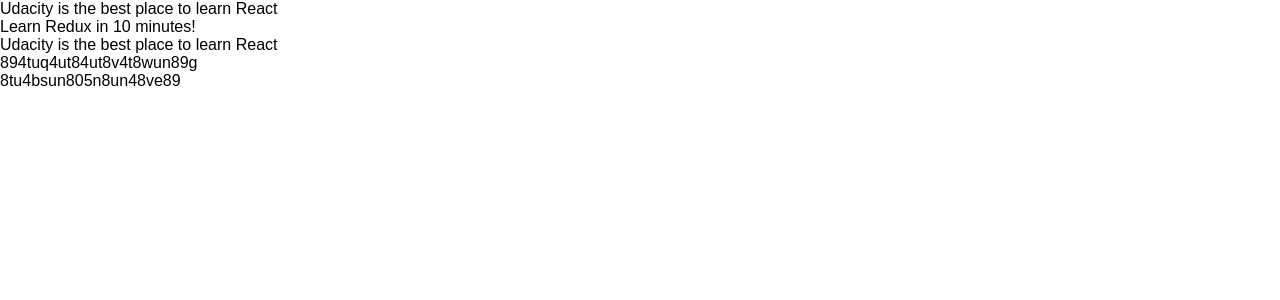
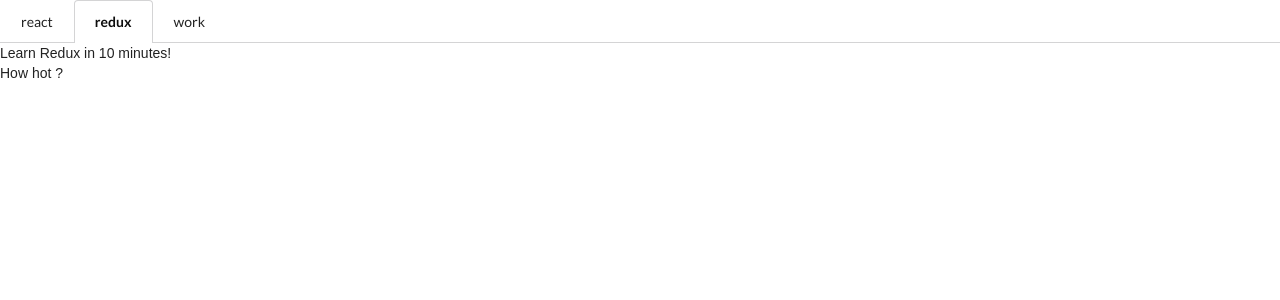
Before and after one commit to uberman4740/reddit-react, a React (Create React App) app: page / in a window 1280 px wide. Shown: the top 300 px of the page. Built offline with nearby package versions, Linux system fonts and the light colour scheme.

Commit message:
Read hard coded category posts

```diff
--- a/public/index.html
+++ b/public/index.html
@@ -10,6 +10,7 @@
     -->
     <link rel="manifest" href="%PUBLIC_URL%/manifest.json">
     <link rel="shortcut icon" href="%PUBLIC_URL%/favicon.ico">
+    <link rel="stylesheet" href="//cdnjs.cloudflare.com/ajax/libs/semantic-ui/2.2.12/semantic.min.css"></link>
     <!--
       Notice the use of %PUBLIC_URL% in the tags above.
       It will be replaced with the URL of the `public` folder during the build.
--- a/src/App.js
+++ b/src/App.js
@@ -1,18 +1,40 @@
 import React, {Component} from 'react';
 import logo from './logo.svg';
 import './App.css';
-import {createStore} from 'redux'
+import {createStore, combineReducers} from 'redux'
 
 
 const initialState = {
     activePostId: "8xf0y6ziyjabvozdd253nd",
+    activeCategoryId: "redux",
+    categories: {
+        byId: {
+            "react": {
+                id: "react",
+                name: "react",
+                path: "react"
+            },
+            "redux": {
+                id: "redux",
+                name: "redux",
+                path: "redux"
+            },
+            "work": {
+                id: "work",
+                name: "work",
+                path: "work"
+            },
+
+        },
+        allIds: ["react", "redux", "work"]
+    },
 
     posts: {
         byId: {
             "8xf0y6ziyjabvozdd253nd": {
                 id: '8xf0y6ziyjabvozdd253nd',
                 timestamp: 1467166872634,
-                title: 'Udacity is the best place to learn React',
+                title: 'How hot is the sun?',
                 body: 'Everyone says so after all.',
                 author: 'thingtwo',
                 category: 'react',
@@ -22,6 +44,7 @@
                 commentCount: 2,
 
             },
+
             "6ni6ok3ym7mf1p33lnez": {
                 id: '6ni6ok3ym7mf1p33lnez',
                 timestamp: 1468479767190,
@@ -33,9 +56,23 @@
                 deleted: false,
                 comments: [],
                 commentCount: 0,
-            }
+            },
+            "8xf0y6ziyjabvozdd253ne": {
+                id: '8xf0y6ziyjabvozdd253ne',
+                timestamp: 1467166872634,
+                title: 'How hot ?',
+                body: 'Everyone ',
+                author: 'thingtwo',
+                category: 'redux',
+                voteScore: 6,
+                deleted: false,
+                comments: ["894tuq4ut84ut8v4t8wun89e"],
+                commentCount: 2,
+
+            },
         },
-        allIds: ["8xf0y6ziyjabvozdd253nd", "6ni6ok3ym7mf1p33lnez"]
+
+        allIds: ["8xf0y6ziyjabvozdd253nd", "6ni6ok3ym7mf1p33lnez", "8xf0y6ziyjabvozdd253ne"]
     },
     comments: {
         byId: {
@@ -59,6 +96,17 @@
                 deleted: false,
                 parentDeleted: false
             },
+            "894tuq4ut84ut8v4t8wun89e": {
+                id: '894tuq4ut84ut8v4t8wun89e',
+                parentId: "8xf0y6ziyjabvozdd253ne",
+                timestamp: 1469479767190,
+                body: 'Comments!.',
+                author: 'thingone',
+                voteScore: -5,
+                deleted: false,
+                parentDeleted: false
+            }
+
 
         },
         allIds: ["894tuq4ut84ut8v4t8wun89g", "8tu4bsun805n8un48ve89"]
@@ -80,6 +128,10 @@
     }
 }
 
+function reducer(state, action) {
+    return state
+}
+
 // function reducer(state, action) {
 //     switch(action.type){
 //         case 'OPEN_POST': {
@@ -92,25 +144,89 @@
 //
 //     return state
 // }
-function reducer(state,action){
-    return {
-        activePostId: activePostIdReducer(state.activePostId,action),
-        posts: postsReducer(state.posts,action)
+// const reducer = combineReducers({
+//     activePostId: activePostIdReducer,
+//     posts: postsReducer,
+//     activeCategoryId: activeCategoryIdReducer,
+//     categories: categoryReducer
+// })
+//
+// function categoryReducer(state = {
+//     byId: {
+//         "react": {
+//             id: "react",
+//             name: "react",
+//             path: "react"
+//         },
+//         "redux": {
+//             id: "redux",
+//             name: "redux",
+//             path: "redux"
+//         },
+//         "work": {
+//             id: "work",
+//             name: "work",
+//             path: "work"
+//         },
+//
+//     },
+//     allIds: ["react", "redux", "work"]
+// }, action) {
+//     return state
+// }
 
-    }
-}
-function postsReducer(state,action) {
-    return state
-}
-function activePostIdReducer(state,action) {
-    if (action.type === "OPEN_POST"){
-        return action.id
+// function activeCategoryIdReducer(state="react",action){
+//     if (action.type =="OPEN_CATEGORY"){
+//         return action.id
+//     }
+//     else{
+//         return state
+//     }
+//
+// }
 
-    }
-    else{
-        return state
-    }
-}
+// function postsReducer(state = {
+//     byId: {
+//         "8xf0y6ziyjabvozdd253nd": {
+//             id: '8xf0y6ziyjabvozdd253nd',
+//             timestamp: 1467166872634,
+//             title: 'How hot is the sun?',
+//             body: 'Everyone says so after all.',
+//             author: 'thingtwo',
+//             category: 'react',
+//             voteScore: 6,
+//             deleted: false,
+//             comments: ["894tuq4ut84ut8v4t8wun89g", "8tu4bsun805n8un48ve89"],
+//             commentCount: 2,
+//
+//         },
+//         "6ni6ok3ym7mf1p33lnez": {
+//             id: '6ni6ok3ym7mf1p33lnez',
+//             timestamp: 1468479767190,
+//             title: 'Learn Redux in 10 minutes!',
+//             body: 'Just kidding. It takes more than 10 minutes to learn technology.',
+//             author: 'thingone',
+//             category: 'redux',
+//             voteScore: -5,
+//             deleted: false,
+//             comments: [],
+//             commentCount: 0,
+//         }
+//     },
+//     allIds: ["8xf0y6ziyjabvozdd253nd", "6ni6ok3ym7mf1p33lnez"]
+// }, action) {
+//     return state
+// }
+
+// function activePostIdReducer(state = '8xf0y6ziyjabvozdd253nd', action) {
+//     if (action.type === "OPEN_POST") {
+//         return action.id
+//
+//     }
+//     else {
+//         return state
+//     }
+// }
 
 const store = createStore(reducer, initialState)
 
@@ -123,52 +239,99 @@
     }
 
     render() {
+
         const state = store.getState()
-        // const comments = []
-        // for (let key in state.comments.byId) {
-        //     // console.log(state.comments.byId[key])
-        //     comments.push(state.comments.byId[key]);
+        const activeCategoryId = state.activeCategoryId
+        const categories = []
+        // console.log(Object.entries(state))
+        // state.forEach((k,v)=>{
+        //     console.log(k)
+        // })
+        for (let key in state.categories.byId) {
+            // console.log(state.categories.byId[key])
+            categories.push(state.categories.byId[key])
+        }
+        console.log(categories)
+        const activeCategory = categories.find((t) => t.id === activeCategoryId)
+        console.log("print")
+        console.log(activeCategory)
+        const posts = []
+        for (let key in state.posts.byId){
+            posts.push(state.posts.byId[key])
+        }
+        console.log("posts", posts)
+        console.log("activecategoryposts")
+        const activeCategoryPosts = posts.filter(p=>p.category === activeCategory.id)
+        console.table(activeCategoryPosts)
+
+
+        // for (let i in state.categories.entries()){
+        //     console.log(i)
+        //     // console.log(Object.keys(i))
+        //     // console.log(state.categories.byId)
+        //     // console.log(state.categories.byId.)
+        // }
+
+
+        // console.log(state)
+        //
+        //
+        // const categoryList = []
+        // for (let key in state.categories.byId){
+        //     console.log(key)
+        //     console.log(state.categories.byId[key])
+        //
+        //     categoryList.push(state.categories.byId[key])
         //
         // }
-        // console.log(comments)
-        console.log(state.posts)
-        const posts = []
-        for (let key in state.posts.byId) {
-            console.log(state.posts)
-            posts.push(state.posts.byId[key])
-        }
-        const activePostId = state.activePostId
-        console.log(activePostId)
-        console.log(posts)
-        const activePost = posts.find((p) => p.id === activePostId)
-        // const comments = commentsArr.map(c=>(
+        // console.log("__")
+        // console.log(categoryList)
+        //
+        // console.log(state.posts)
+        // const posts = []
+        // for (let key in state.posts.byId) {
+        //     console.log(state.posts)
+        //     posts.push(state.posts.byId[key])
+        // }
+        // const activePostId = state.activePostId
+        // console.log(activePostId)
+        // console.log(posts)
+        //
+        //
+        // const activeCategoryPosts = posts.filter(p=>p.category===state.activeCategoryId)
+        //
+        // console.log("++")
+        // console.log(activeCategoryPosts)
+        // console.log("++")
+        //
+        // const postsList = activeCategoryPosts.map(post => (
         //     {
-        //         id:c.id,
-        //         parentId: c.parentId,
-        //         timestamp:c.timestamp ,
-        //         body:c.body ,
-        //         author:c.author ,
-        //         voteScore:c.voteScore ,
-        //         deleted: c.deleted,
-        //         parentDeleted:c.parentDeleted
+        //         id: post.id,
+        //         title: post.title,
+        //         active: post.id === activePostId
+        //
         //     }
         // ))
-        console.log(activePost)
-        const postsList = posts.map(post => (
+        // console.log(postsList)
+        // const activePost = activeCategoryPosts.find((p) => p.id === activePostId)
+        //
+        // console.log(activePost)
+
+        const categoryTabs = categories.map(c => (
             {
-                id: post.id,
-                title: post.title,
-                active: post.id === activePostId
+                title: c.name,
+                active: c.id === activeCategoryId
 
             }
+
         ))
-        console.log(postsList)
+        console.table(categoryTabs)
 
 
         return (
             <div>
-                <PostsList postsList={postsList}/>
-                <Post post={activePost}/>
+                <CategoryTabs categoryTabs={categoryTabs}/>
+                <Category category={activeCategoryPosts}/>
 
             </div>
         )
@@ -176,97 +339,183 @@
     }
 
 }
-class PostsList extends Component{
-    handleClick=(id)=>{
-        store.dispatch({
-            type:'OPEN_POST',
-            id: id
-        })
-    }
+
+class CategoryTabs extends Component {
+    render() {
+        //PROPS
+        //categoryTabs = {
+        // title: c.name,
+        // active: c.id === activeCategoryId}
+
+        const categoryTabs = this.props.categoryTabs.map((tab, index) => (
+            <div
+                key={index}
+                className={tab.active ? 'active item' : 'item'}
 
 
-    render(){
-        const postsList = this.props.postsList.map((post,index)=>(
-            <div
-                key={index}
-                onClick={()=>this.handleClick(post.id)}
             >
+                {tab.title}
+
+            </div>
+
+
+        ))
+        return (
+            <div className='ui top attached tabular menu'>
+                {categoryTabs}
+            </div>
+        )
+    }
+}
+
+class Category extends Component {
+    // // PROPS
+    // category = [
+    //     {id:,
+    //      title:,
+    //      body:
+    //      author:,
+    //     },
+    //     {id:,
+    //     title:,
+    //     body:
+    //     author:,
+    //     },
+    //
+    //     ]
+    render() {
+        const posts = this.props.category.map((post,index)=>(
+            <div key={index}>
                 {post.title}
             </div>
         ))
         return(
             <div>
-                {postsList}
-
+                {posts}
             </div>
         )
-    }
-}
 
-class Post extends Component {
-
-
-    render() {
-
-        const commentsArr = this.props.post.comments
-        console.log(commentsArr)
-        const commentsId = commentsArr.map(cId => (
-            <div>{cId}</div>
-
-        ))
-
-
-        return (
-            <div>
-                <div>
-                    {this.props.post.title}
-                </div>
-                <div>
-                    {commentsId}
-
-                </div>
-
-            </div>
-        )
-    }
-}
-
-class CommentsView extends Component {
-    // App (comments)
-    handleClickDelete(id) {
-        store.dispatch({
-            type: 'DELETE_COMMENT',
-            id: id
-        })
-    }
-
-    render() {
-        console.log(typeof this.props.comments)
-        const comments = this.props.comments.map((comment, index) => (
-            <div
-                key={index}
-
-
-            >
-                {/*<button*/}
-                {/*onClick={()=>this.handleClickDelete(comment.id)}*/}
-                {/*></button>*/}
-                _BODY_
-                {comment.body}
-                <span>
-        _AUTHOR_
-                    {comment.author}
-        </span>
-
-            </div>
-        ))
-        return (
-            <div>
-                {comments}
-            </div>
-        )
 
     }
 }
 
+// class CategoryList extends Component{
+//     handleClick=(id)=>{
+//         store.dispatch({
+//             type:"OPEN_CATEGORY",
+//             id: id
+//
+//         })
+//     }
+//     render(){
+//         const category = this.props.categoryList.map((c,index)=>(
+//             <div key={index}
+//                  onClick={()=>this.handleClick(c.id)}
+//             >
+//                 {c.name}
+//             </div>
+//         ))
+//         return(
+//             <div>
+//                 {category}
+//
+//             </div>
+//         )
+//     }
+// }
+//
+// class PostsList extends Component {
+//     handleClick = (id) => {
+//         store.dispatch({
+//             type: 'OPEN_POST',
+//             id: id
+//         })
+//     }
+//
+//
+//     render() {
+//         const postsList = this.props.postsList.map((post, index) => (
+//             <div
+//                 key={index}
+//                 onClick={() => this.handleClick(post.id)}
+//             >
+//                 {post.title}
+//             </div>
+//         ))
+//         return (
+//             <div>
+//                 {postsList}
+//
+//             </div>
+//         )
+//     }
+// }
+//
+// class Post extends Component {
+//
+//
+//     render() {
+//
+//         // const commentsArr = this.props.post.comments
+//         // console.log("COMMMENTS")
+//         // console.log(commentsArr)
+//         // const commentsId = commentsArr.map(cId => (
+//         //     <div>{cId}</div>
+//         //
+//         // ))
+//
+//
+//         return (
+//             <div>
+//                 <div>
+//                     {this.props.post.title}
+//                 </div>
+//                 <div>
+//                     {/*{commentsId}*/}
+//
+//                 </div>
+//
+//             </div>
+//         )
+//     }
+// }
+//
+// class CommentsView extends Component {
+//     // App (comments)
+//     handleClickDelete(id) {
+//         store.dispatch({
+//             type: 'DELETE_COMMENT',
+//             id: id
+//         })
+//     }
+//
+//     render() {
+//         console.log(typeof this.props.comments)
+//         const comments = this.props.comments.map((comment, index) => (
+//             <div
+//                 key={index}
+//
+//
+//             >
+//                 {/*<button*/}
+//                 {/*onClick={()=>this.handleClickDelete(comment.id)}*/}
+//                 {/*></button>*/}
+//                 _BODY_
+//                 {comment.body}
+//                 <span>
+//         _AUTHOR_
+//                     {comment.author}
+//         </span>
+//
+//             </div>
+//         ))
+//         return (
+//             <div>
+//                 {comments}
+//             </div>
+//         )
+//
+//     }
+// }
+
 export default App;
```
